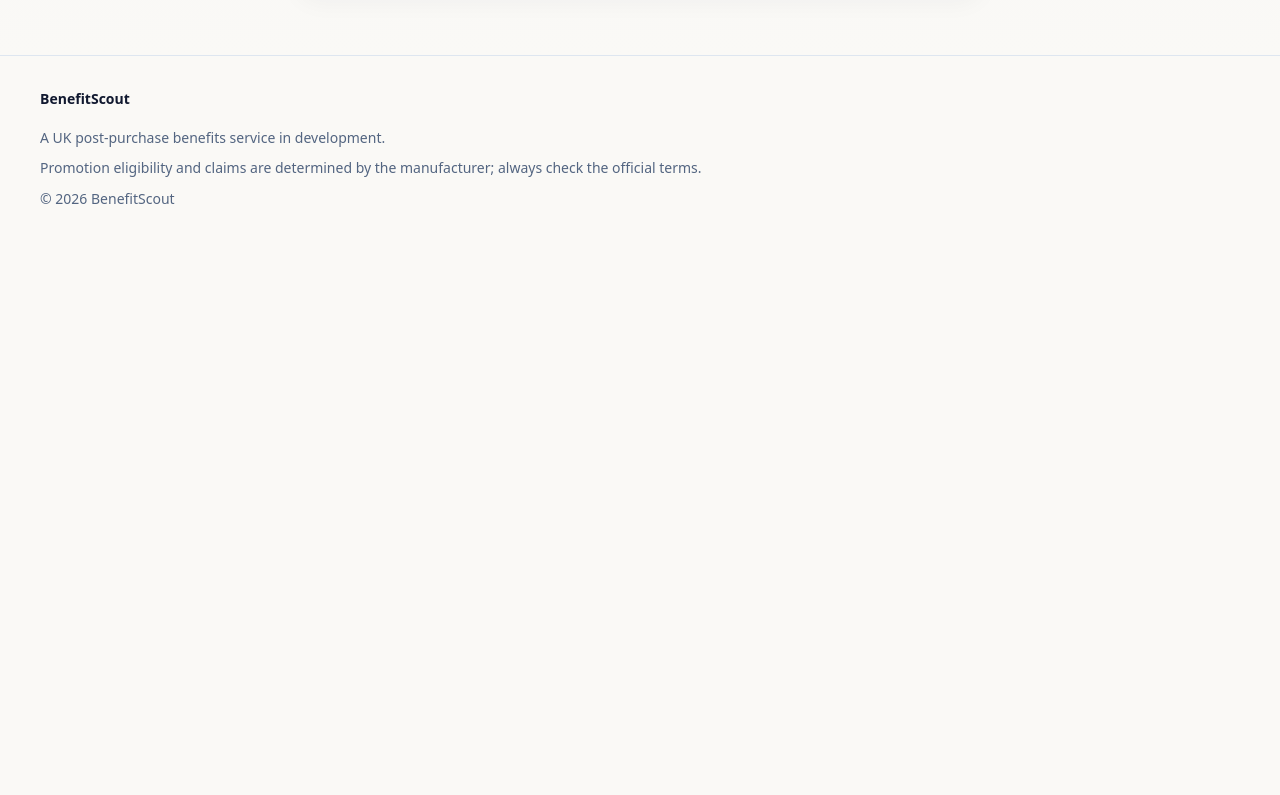
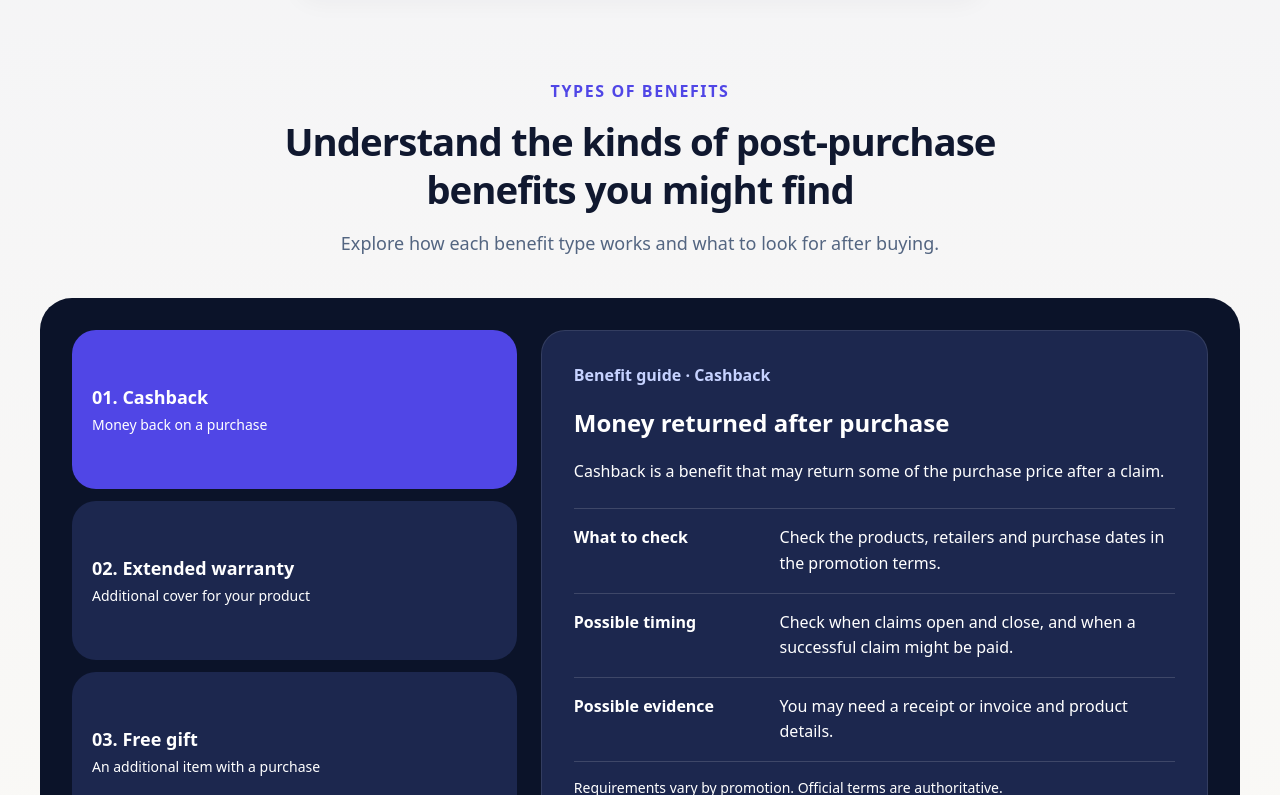
Before and after one commit to cyberrobot/post-purchase-benefits-checker, a Next.js app in the folder frontend/: page / in a window 1280 px wide. Shown: the part 1005-1800 px from the top of the page. Before the commit the page ends 1247 px from the top, so only its background shows below. Built offline with nearby package versions, Linux system fonts and the light colour scheme.

Commit message:
Add interactive benefit type guide

```diff
--- a/frontend/src/app/page.tsx
+++ b/frontend/src/app/page.tsx
@@ -2,6 +2,7 @@ import Link from 'next/link';
 import { Card } from '@/components/ui/Card';
 import { Container } from '@/components/ui/Container';
 import { PurchaseInputForm } from '@/features/eligibility/components/PurchaseInputForm';
+import { BenefitGuide } from '@/features/benefits/BenefitGuide';
 export default function Home() {
   return (
     <main
@@ -28,6 +29,7 @@ export default function Home() {
           <PurchaseInputForm />
         </Card>
       </Container>
+      <BenefitGuide />
     </main>
   );
 }
--- /dev/null
+++ b/frontend/src/features/benefits/BenefitGuide.tsx
@@ -0,0 +1,102 @@
+'use client';
+
+import { Fragment, useId, useState } from 'react';
+import { Container } from '@/components/ui/Container';
+
+const benefits = [
+  {
+    name: 'Cashback',
+    summary: 'Money back on a purchase',
+    title: 'Money returned after purchase',
+    description: 'Cashback is a benefit that may return some of the purchase price after a claim.',
+    check: 'Check the products, retailers and purchase dates in the promotion terms.',
+    timing: 'Check when claims open and close, and when a successful claim might be paid.',
+    evidence: 'You may need a receipt or invoice and product details.',
+  },
+  {
+    name: 'Extended warranty',
+    summary: 'Additional cover for your product',
+    title: 'Additional cover for your product',
+    description: 'An extended warranty can provide cover beyond the original warranty.',
+    check: 'Check what is covered, any exclusions and whether registration is required.',
+    timing: 'Check the registration deadline and when the additional cover starts and ends.',
+    evidence: 'You may need proof of purchase and the product serial number.',
+  },
+  {
+    name: 'Free gift',
+    summary: 'An additional item with a purchase',
+    title: 'An additional item with your purchase',
+    description: 'A free gift is an extra item that may be offered with a qualifying purchase.',
+    check: 'Check which purchases qualify, what the gift is and how to claim it.',
+    timing: 'Check the claim deadline and any stated delivery or collection arrangements.',
+    evidence: 'You may need proof of purchase and details of the product.',
+  },
+];
+
+export function BenefitGuide() {
+  const [open, setOpen] = useState<number | null>(0);
+  const id = useId();
+
+  return (
+    <section aria-label="Types of benefits" className="mt-20">
+      <Container>
+        <div className="mx-auto mb-10 max-w-3xl text-center">
+          <p className="font-bold tracking-widest text-brand uppercase">Types of benefits</p>
+          <h2 className="mt-3 text-section leading-tight font-bold tracking-tight">
+            Understand the kinds of post-purchase benefits you might find
+          </h2>
+          <p className="mt-4 text-body text-ink-muted">
+            Explore how each benefit type works and what to look for after buying.
+          </p>
+        </div>
+        <div className="grid min-w-0 gap-3 rounded-feature bg-navy p-4 text-on-dark md:grid-cols-[minmax(0,2fr)_minmax(0,3fr)] md:grid-rows-[repeat(3,auto)] md:gap-x-6 md:p-8">
+          {benefits.map((benefit, index) => (
+            <Fragment key={benefit.name}>
+              <button
+                type="button"
+                aria-expanded={open === index}
+                aria-controls={`${id}-panel-${index}`}
+                onClick={() => setOpen(open === index ? null : index)}
+                className={`min-w-0 cursor-pointer rounded-card p-5 text-left md:col-start-1 ${
+                  open === index ? 'bg-brand' : 'bg-navy-panel'
+                }`}
+              >
+                <span className="block text-lg font-bold">
+                  0{index + 1}. {benefit.name}
+                </span>
+                <span className="mt-1 block text-sm">{benefit.summary}</span>
+              </button>
+              <div
+                id={`${id}-panel-${index}`}
+                hidden={open !== index}
+                className="min-w-0 rounded-card border border-white/10 bg-navy-panel p-5 md:col-start-2 md:row-span-3 md:row-start-1 md:p-8"
+              >
+                <p className="font-semibold text-indigo-200">Benefit guide · {benefit.name}</p>
+                <h3 className="mt-4 text-card font-bold">{benefit.title}</h3>
+                <p className="mt-4">{benefit.description}</p>
+                <dl className="mt-6">
+                  {[
+                    ['What to check', benefit.check],
+                    ['Possible timing', benefit.timing],
+                    ['Possible evidence', benefit.evidence],
+                  ].map(([label, text]) => (
+                    <div
+                      key={label}
+                      className="border-t border-white/15 py-4 sm:grid sm:grid-cols-3 sm:gap-4"
+                    >
+                      <dt className="font-semibold">{label}</dt>
+                      <dd className="mt-1 sm:col-span-2 sm:mt-0">{text}</dd>
+                    </div>
+                  ))}
+                </dl>
+                <p className="border-t border-white/15 pt-4 text-sm">
+                  Requirements vary by promotion. Official terms are authoritative.
+                </p>
+              </div>
+            </Fragment>
+          ))}
+        </div>
+      </Container>
+    </section>
+  );
+}
```
Also changed, not shown: 2 other files (tests, documents, lock files or other folders).
